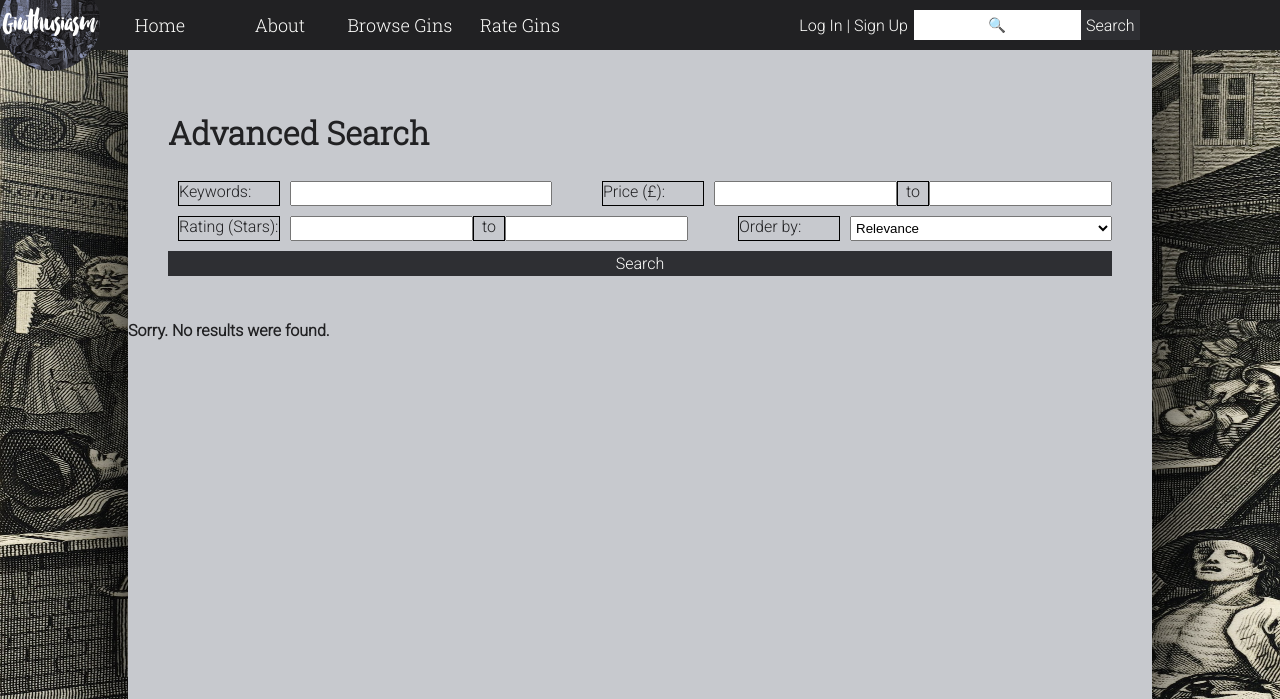
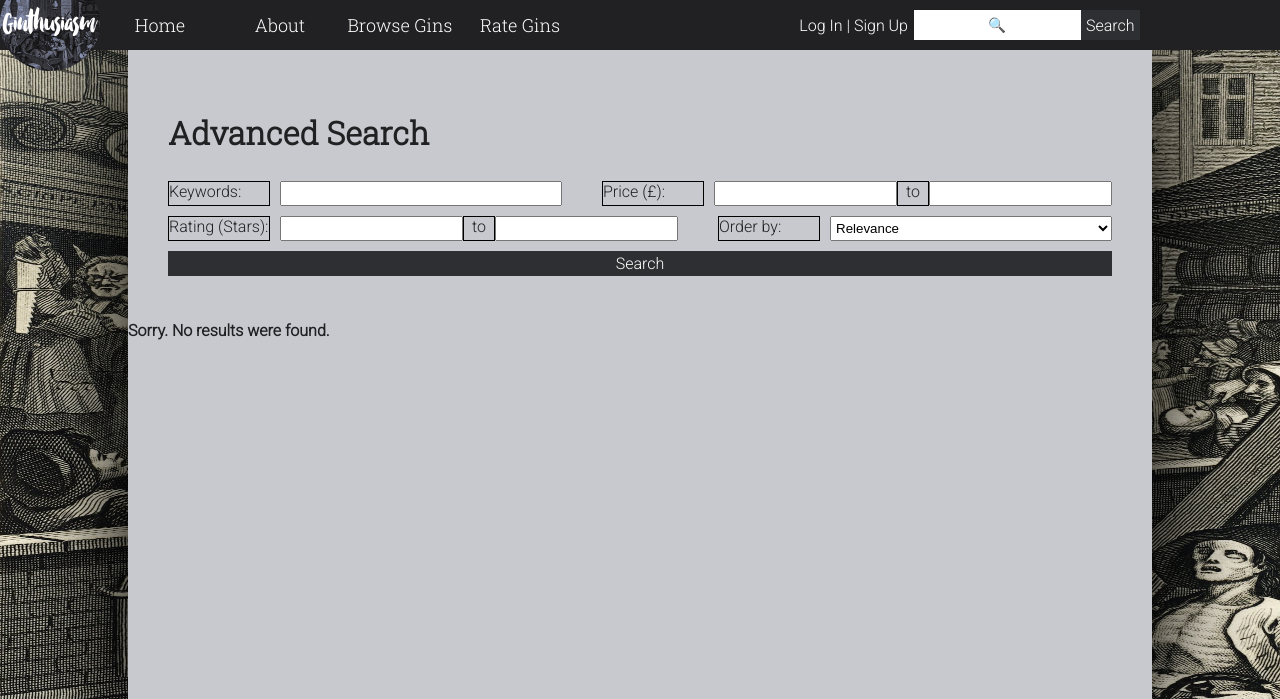
Before and after one commit to ms813/Ginthusiasm, a Django app: template templates/ginthusiasm/gin_search_page.html in a window 1280 px wide. Shown: the top 699 px of the page. Run offline with Django 3.2, Linux system fonts and the light colour scheme; the template is opened without the code that fills it: values that come from a table or form of the project are taken from there, others are empty; parts of the project's set-up code (start-up, migrations or seed data) failed here and were passed over; some libraries are stand-ins or nearby versions.

```diff
--- a/ginthusiasm/static/stylesheets/gin_search_widget.css
+++ b/ginthusiasm/static/stylesheets/gin_search_widget.css
@@ -43,7 +43,7 @@ form label{
 }
 
 .gin_search_widget label {
-    margin: 0px 10px;
+    margin: 0px 10px 0px 0px;
     white-space: nowrap;
     min-width: 100px;
     max-width: 100px;
```
